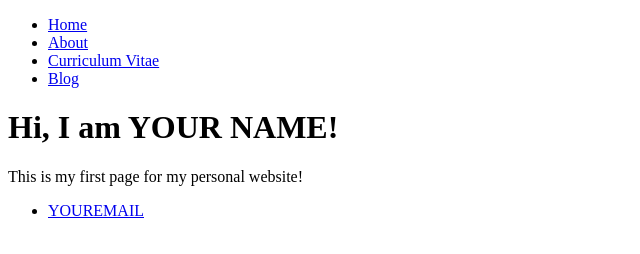
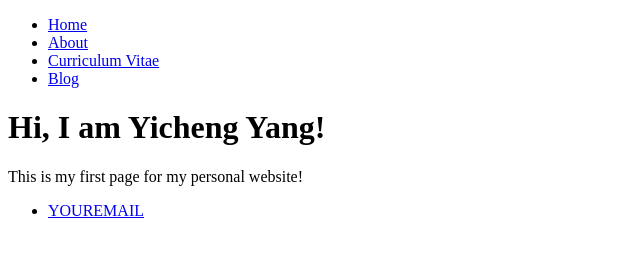
Before and after one commit to yichengthepainter/Yicheng, a plain HTML site: page index.html in a window 1280 px wide. Shown: the whole page, without its empty margins (0-640 px from the left). Drawn offline with Linux system fonts and the light colour scheme.

Commit message:
Update index.html

```diff
--- a/index.html
+++ b/index.html
@@ -14,7 +14,7 @@
    </nav>
    <div class=”container”>
      <div class=”blurb”>
-       <h1>Hi, I am YOUR NAME!</h1>
+       <h1>Hi, I am Yicheng Yang!</h1>
        <p>This is my first page for my personal website!</a></p>
      </div>
    </div>
```
